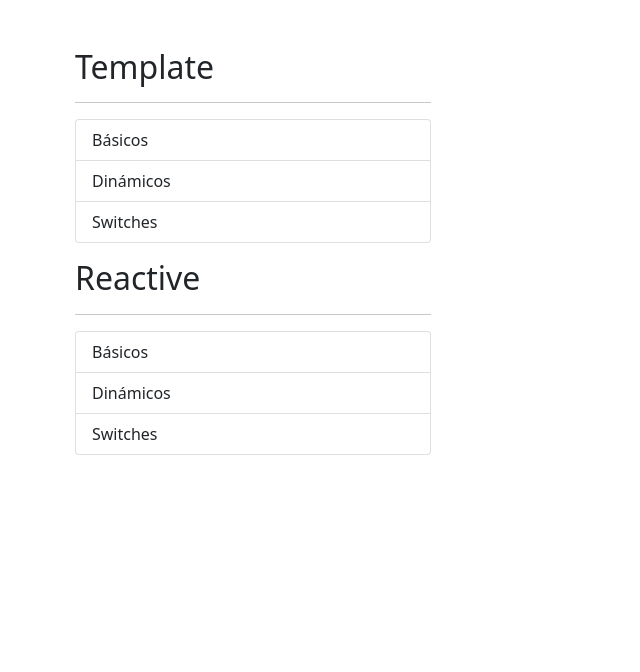
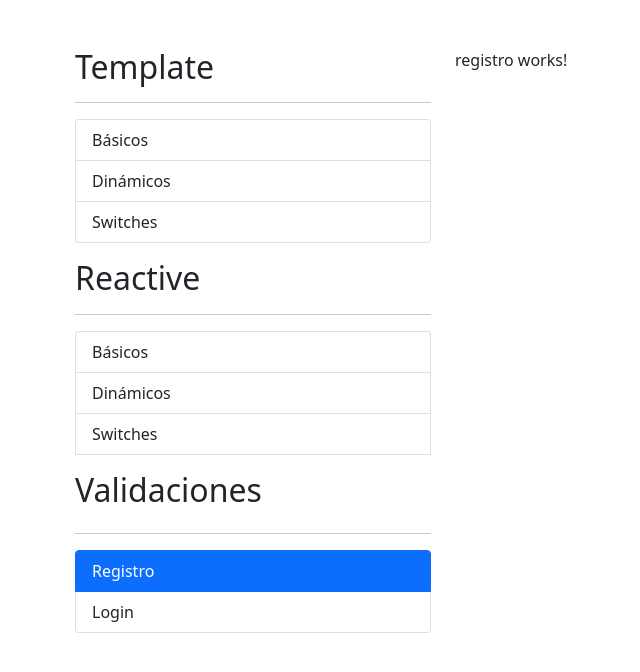
Before and after one commit to WiiruxCruz/06-formulariosApp, an Angular app: page /auth/registro in a window 1280 px wide. Before the commit this address led to /. Shown: the top 672 px of the page, without its empty margins (7-647 px from the left). Built offline with nearby package versions, Linux system fonts and the light colour scheme.

Commit message:
Carga perezosa del modulo Auth

```diff
--- a/src/app/app-routing.module.ts
+++ b/src/app/app-routing.module.ts
@@ -9,6 +9,10 @@
   {
     path: 'reactive',
     loadChildren: () => import('./reactive/reactive.module').then( m => m.ReactiveModule )
+  },
+  {
+    path: 'auth',
+    loadChildren: () => import('./auth/auth.module').then( m => m.AuthModule )
   }
 ];
 
--- /dev/null
+++ b/src/app/auth/pages/login/login.component.html
@@ -0,0 +1 @@
+<p>login works!</p>
--- /dev/null
+++ b/src/app/auth/pages/login/login.component.ts
@@ -0,0 +1,16 @@
+import { Component, OnInit } from '@angular/core';
+
+@Component({
+  selector: 'app-login',
+  templateUrl: './login.component.html',
+  styles: [
+  ]
+})
+export class LoginComponent implements OnInit {
+
+  constructor() { }
+
+  ngOnInit(): void {
+  }
+
+}
--- /dev/null
+++ b/src/app/auth/pages/registro/registro.component.html
@@ -0,0 +1 @@
+<p>registro works!</p>
--- /dev/null
+++ b/src/app/auth/pages/registro/registro.component.ts
@@ -0,0 +1,16 @@
+import { Component, OnInit } from '@angular/core';
+
+@Component({
+  selector: 'app-registro',
+  templateUrl: './registro.component.html',
+  styles: [
+  ]
+})
+export class RegistroComponent implements OnInit {
+
+  constructor() { }
+
+  ngOnInit(): void {
+  }
+
+}
--- a/src/app/shared/sidemenu/sidemenu.component.html
+++ b/src/app/shared/sidemenu/sidemenu.component.html
@@ -30,11 +30,7 @@
 
 </ul>
 
-<h2
-  class="mt-3"
->
-  Reactive
-</h2>
+<h2 class="mt-3">Reactive</h2>
 <hr>
 
 <ul
@@ -64,4 +60,17 @@
     {{ item.texto }}
   </li>
 
+  <h2 class="mt-3">Validaciones</h2>
+<hr>
+
+<ul class="list-group">
+  <li
+    *ngFor="let item of authMenu"
+    class="list-group-item"
+    [routerLink]="item.ruta"
+    routerLinkActive="active"
+  >
+    {{ item.texto }}
+  </li>
+
 </ul>
--- a/src/app/shared/sidemenu/sidemenu.component.ts
+++ b/src/app/shared/sidemenu/sidemenu.component.ts
@@ -47,4 +47,16 @@
       ruta: './reactive/switches'
     }
   ];
+
+
+  authMenu: MenuItem[] = [
+    {
+      texto: 'Registro',
+      ruta: './auth/registro'
+    },
+    {
+      texto: 'Login',
+      ruta: './auth/login'
+    }
+  ];
 }
```
Also changed, not shown: src/app/auth/auth-routing.module.ts (added, +21 -0 lines), src/app/auth/auth.module.ts (added, +16 -0 lines).
